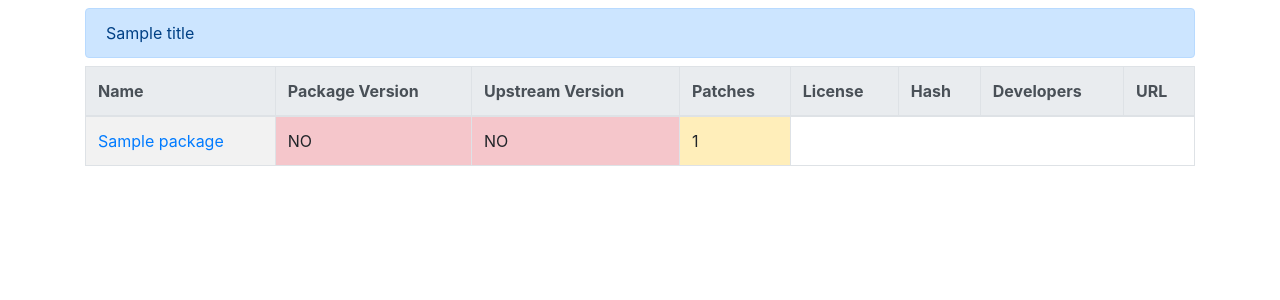
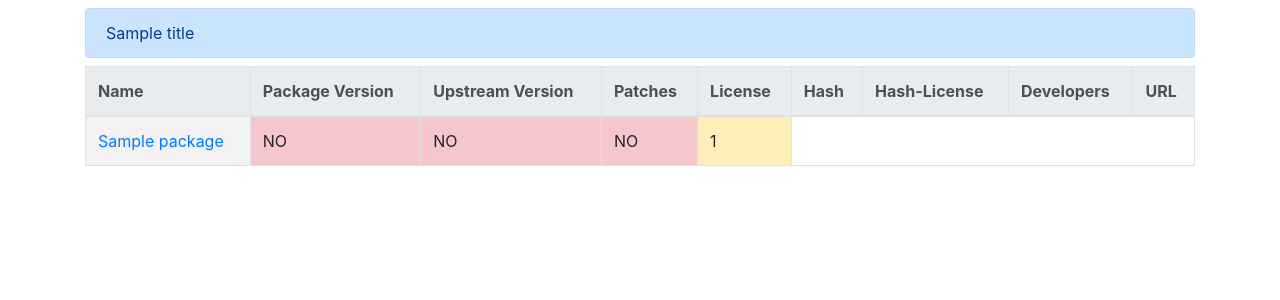
Before and after one commit to hthiery/buildroot-stats, a Flask app: template app/templates/packages.html in a window 1280 px wide. Shown: the part 56-356 px from the top of the page. Run offline with Flask 2, Linux system fonts and the light colour scheme; the template is opened without the code that fills it: most values are stand-ins (such as "Sample title", 1, 10 or a date in 2020); some libraries are stand-ins or nearby versions.

Commit message:
templates/packages: add license hash row
Signed-off-by: Heiko Thiery <heiko.thiery@gmail.com>

```diff
--- a/app/templates/packages.html
+++ b/app/templates/packages.html
@@ -17,6 +17,7 @@
         <th>Patches</th>
         <th>License</th>
         <th>Hash</th>
+        <th>Hash-License</th>
         <th>Developers</th>
         <th>URL</th>
         {% if debug %}
@@ -78,6 +79,12 @@
         <td class="table-danger">NO</td>
         {% endif %}
 
+        {% if packages[name]['status']['hash-license'][0] == 'ok' %}
+        <td class="table-success">YES</td>
+        {% else %}
+        <td class="table-danger">NO</td>
+        {% endif %}
+
         {% if packages[name]['status']['developers'][0] == 'ok' %}
         <td class="table-success">{{packages[name]['developers'] | length}}</td>
         {% else %}
```
